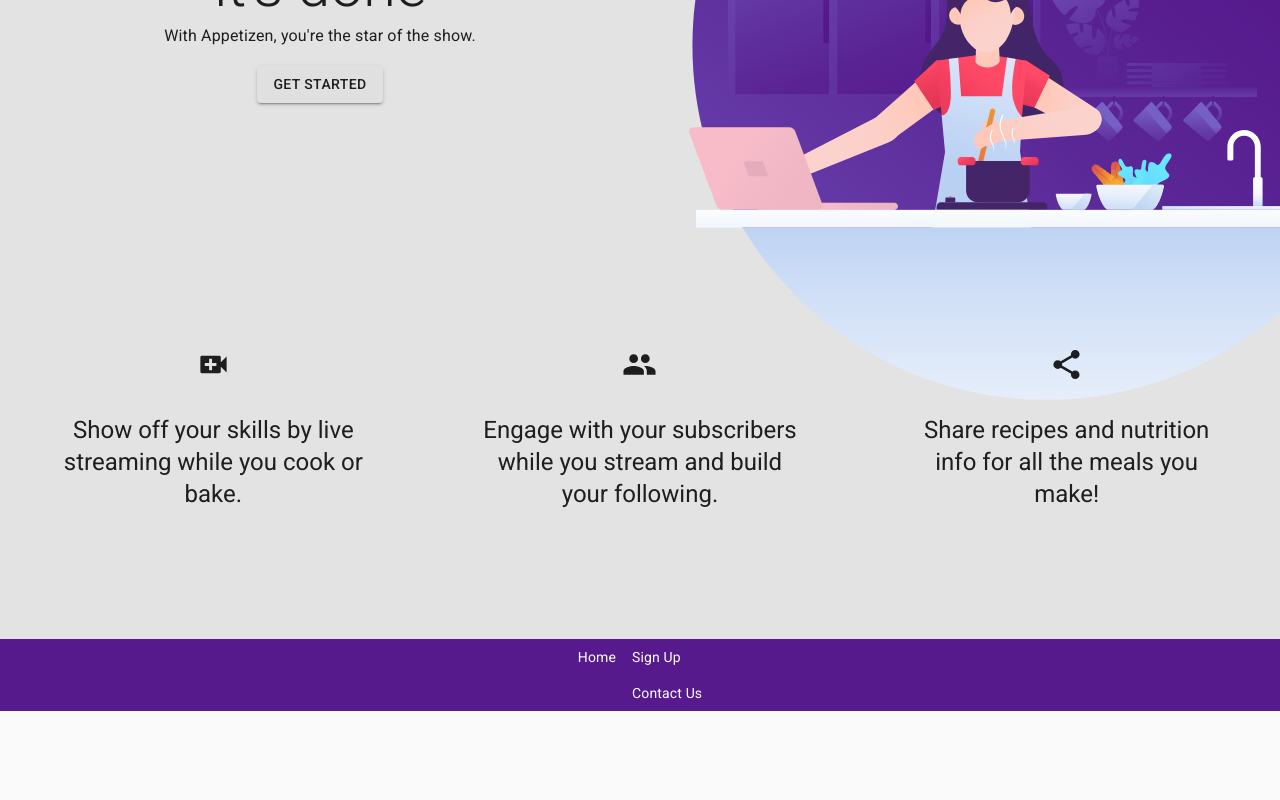
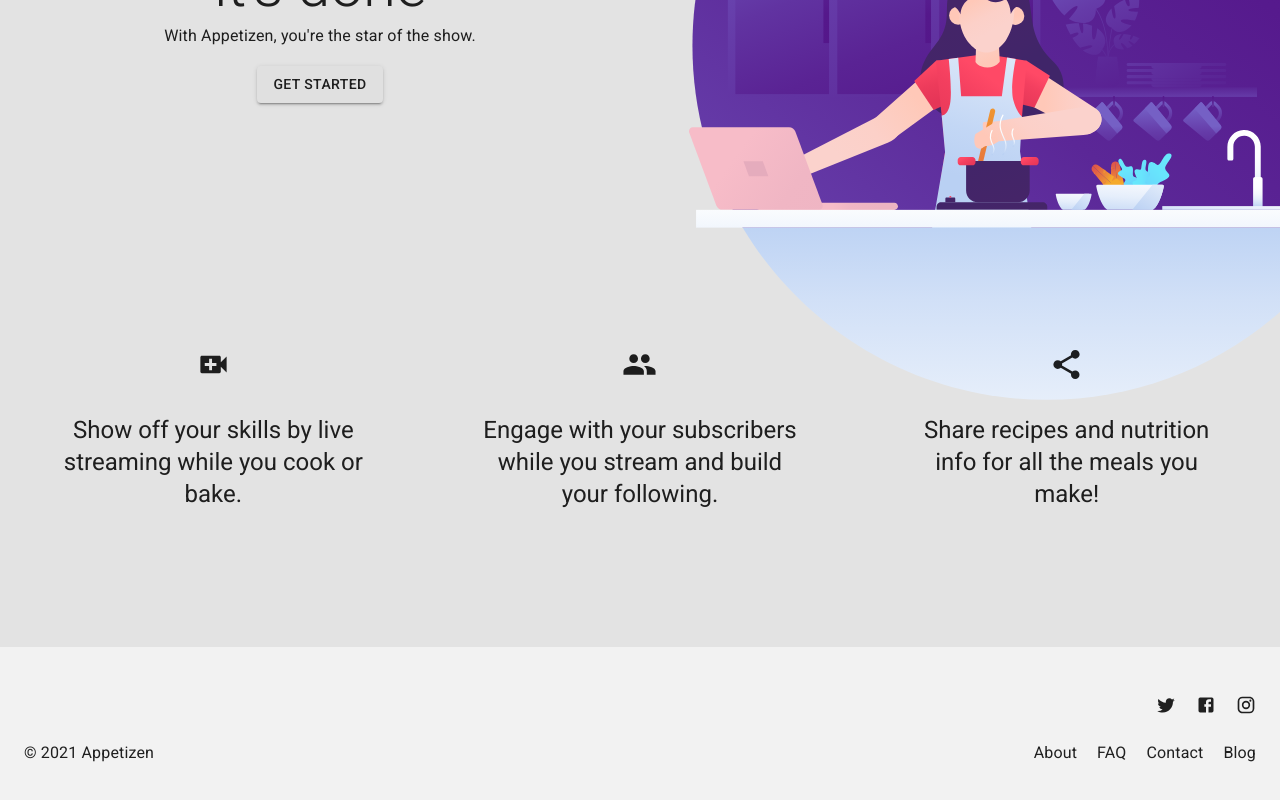
Before and after one commit to pshushereba/appetizen-fe, a React app: page / in a window 1280 px wide. Shown: the part 250-1050 px from the top of the page. Before the commit the page ends 961 px from the top, so only its background shows below. Built offline with nearby package versions, Linux system fonts and the light colour scheme.

Commit message:
Updated footer.

```diff
--- a/src/App.js
+++ b/src/App.js
@@ -54,7 +54,15 @@ function App() {
 
         <PrivateRoute exact path={`/streams/:room`} component={Dashboard} />
       </Switch>
-      <Footer />
+      <Footer
+        bgColor="light"
+        size="normal"
+        bgImage=""
+        bgImageOpacity={1}
+        description="Authentic cooking for all."
+        copyright="© 2021 Appetizen"
+        sticky={true}
+      />
     </ThemeProvider>
   );
 }
--- a/src/components/Footer.js
+++ b/src/components/Footer.js
@@ -1,59 +1,140 @@
 import React from "react";
+import Section from "./Section";
+import Container from "@material-ui/core/Container";
 import { Link } from "react-router-dom";
+import Typography from "@material-ui/core/Typography";
+import TwitterIcon from "@material-ui/icons/Twitter";
+import FacebookIcon from "@material-ui/icons/Facebook";
+import InstagramIcon from "@material-ui/icons/Instagram";
+//import useDarkMode from "use-dark-mode";
 import { makeStyles } from "@material-ui/core/styles";
-import Grid from "@material-ui/core/Grid";
 
 const useStyles = makeStyles((theme) => ({
-  footer: {
-    position: "fixed",
+  sticky: {
+    marginTop: "auto",
+  },
+  wrapper: {
+    display: "flex",
+    flexWrap: "wrap",
+  },
+  item: {
+    display: "flex",
+    flex: "none",
+    justifyContent: "center",
     width: "100%",
+    marginBottom: 24,
+    [theme.breakpoints.up("sm")]: {
+      flex: "50%",
+    },
   },
-  footerContainer: {
-    backgroundColor: theme.palette.primary.main,
+  brand: {
+    display: "block",
+    height: 32,
   },
-  links: {
-    color: theme.palette.common.white,
+  social: {
+    alignItems: "flex-end",
+  },
+  link: {
     textDecoration: "none",
+    color: "inherit",
+    lineHeight: 1,
+    "&:hover": {
+      opacity: 0.8,
+    },
+    "&:not(:first-of-type)": {
+      marginLeft: 20,
+    },
+  },
+  left: {
+    [theme.breakpoints.up("sm")]: {
+      justifyContent: "flex-start",
+    },
+  },
+  right: {
+    [theme.breakpoints.up("sm")]: {
+      justifyContent: "flex-end",
+    },
+  },
+  // Move links to end (bottom right)
+  // Swaps position with social
+  smallLinks: {
+    [theme.breakpoints.up("sm")]: {
+      order: 1,
+    },
   },
 }));
 
-const Footer = () => {
+function Footer(props) {
   const classes = useStyles();
 
+  // const darkMode = useDarkMode();
+  // Use inverted logo if specified
+  // and we are in dark mode
+  // const logo =
+  //   props.logoInverted && darkMode.value ? props.logoInverted : props.logo;
+
   return (
-    <footer>
-      <Grid
-        container
-        justify="center"
-        className={classes.footerContainer}
-        spacing={2}
-      >
-        <Grid item>
-          <Grid container direction="column" spacing={4}>
-            <Grid item component={Link} to="/" className={classes.links}>
-              Home
-            </Grid>
-          </Grid>
-        </Grid>
-        <Grid item>
-          <Grid container direction="column" spacing={2}>
-            {/* <Grid item component={Link} to="/about" className={classes.links}>
-              About
-            </Grid> */}
-            <Grid item component={Link} to="/signup" className={classes.links}>
-              Sign Up
-            </Grid>
-            <Grid item className={classes.links}>
-              Contact Us
-            </Grid>
-            {/* <Grid item className={classes.links}>
-              Pricing
-            </Grid> */}
-          </Grid>
-        </Grid>
-      </Grid>
-    </footer>
+    <Section
+      bgColor={props.bgColor}
+      size={props.size}
+      //bgImage={props.bgImage}
+      bgImageOpacity={props.bgImageOpacity}
+      className={props.sticky && classes.sticky}
+    >
+      <Container>
+        <div className={classes.wrapper}>
+          <div className={`${classes.item} ${classes.left}`}>
+            <Link to="/">
+              {/* <img src={logo} alt="Logo" className={classes.brand} /> */}
+            </Link>
+          </div>
+          <div
+            className={`${classes.item} ${classes.right} ${classes.smallLinks}`}
+          >
+            <Typography>
+              <Link to="/about" className={classes.link}>
+                About
+              </Link>
+              <Link to="/faq" className={classes.link}>
+                FAQ
+              </Link>
+              <Link to="/contact" className={classes.link}>
+                Contact
+              </Link>
+              <a
+                href="https://medium.com"
+                target="_blank"
+                className={classes.link}
+              >
+                Blog
+              </a>
+            </Typography>
+          </div>
+          <div className={`${classes.item} ${classes.right} ${classes.social}`}>
+            <a href="#" target="_blank" className={classes.link}>
+              <TwitterIcon fontSize="small" />
+            </a>
+            <a href="#" target="_blank" className={classes.link}>
+              <FacebookIcon fontSize="small" />
+            </a>
+            <a
+              href="https://instagram.com"
+              target="_blank"
+              className={classes.link}
+            >
+              <InstagramIcon fontSize="small" />
+            </a>
+          </div>
+
+          {props.copyright && (
+            <div className={`${classes.item} ${classes.left}`}>
+              <Typography component="p">{props.copyright}</Typography>
+            </div>
+          )}
+        </div>
+      </Container>
+    </Section>
   );
-};
+}
 
 export default Footer;
--- /dev/null
+++ b/src/components/Section.js
@@ -0,0 +1,92 @@
+import React from "react";
+import Box from "@material-ui/core/Box";
+//import BackgroundImage from "./BackgroundImage";
+import { makeStyles } from "@material-ui/core/styles";
+import { emphasize } from "@material-ui/core/styles/colorManipulator";
+import capitalize from "@material-ui/core/utils/capitalize";
+
+const useStyles = makeStyles((theme) => ({
+  root: {
+    position: "relative",
+    // Ensure child <Container> is above background
+    // image (if one is set with the bgImage prop).
+    "& > .MuiContainer-root": {
+      position: "relative",
+    },
+  },
+
+  // Create color classes that set background color and determine
+  // text color and dividing border automatically based on background color.
+  // Adds the keys colorDefault, colorLight, etc
+  ...[
+    ["default", theme.palette.background.default],
+    ["light", emphasize(theme.palette.background.default, 0.03)],
+    ["primary", theme.palette.primary.main],
+    ["secondary", theme.palette.secondary.main],
+  ].reduce((acc, [name, value]) => {
+    acc[`color${capitalize(name)}`] = {
+      backgroundColor: value,
+      // Ensure text is legible on background
+      color: theme.palette.getContrastText(value),
+      // Sibling selector that adds a top border if section above
+      // has the same color class.
+      // We use emphasize to compute border based on background color
+      // and make sure it's always lightly visible.
+      [`& + &`]: {
+        borderTop: `1px solid ${emphasize(value, 0.09)}`,
+      },
+    };
+    return acc;
+  }, {}),
+
+  colorInherit: {
+    color: "inherit",
+  },
+
+  colorTransparent: {
+    backgroundColor: "transparent",
+    color: "inherit",
+  },
+}));
+
+function Section(props) {
+  const classes = useStyles();
+
+  const {
+    bgColor = "default",
+
+    bgImageOpacity,
+    size = "normal",
+    className,
+    children,
+    ...otherProps
+  } = props;
+
+  // Get MUI responsize size object based
+  // on size prop (normal, medium, large, auto)
+  const verticalPadding = {
+    normal: { xs: 6 },
+    medium: { xs: 6, sm: 10 },
+    large: { xs: 6, sm: 20 },
+    auto: 0,
+  }[size];
+
+  return (
+    <Box
+      component="section"
+      py={verticalPadding}
+      className={
+        classes.root +
+        ` ${classes[`color${capitalize(bgColor)}`]}` +
+        (className ? ` ${className}` : "")
+      }
+      {...otherProps}
+    >
+      {/* {bgImage && <BackgroundImage image={bgImage} opacity={bgImageOpacity} />} */}
+
+      {props.children}
+    </Box>
+  );
+}
+
+export default Section;
```
